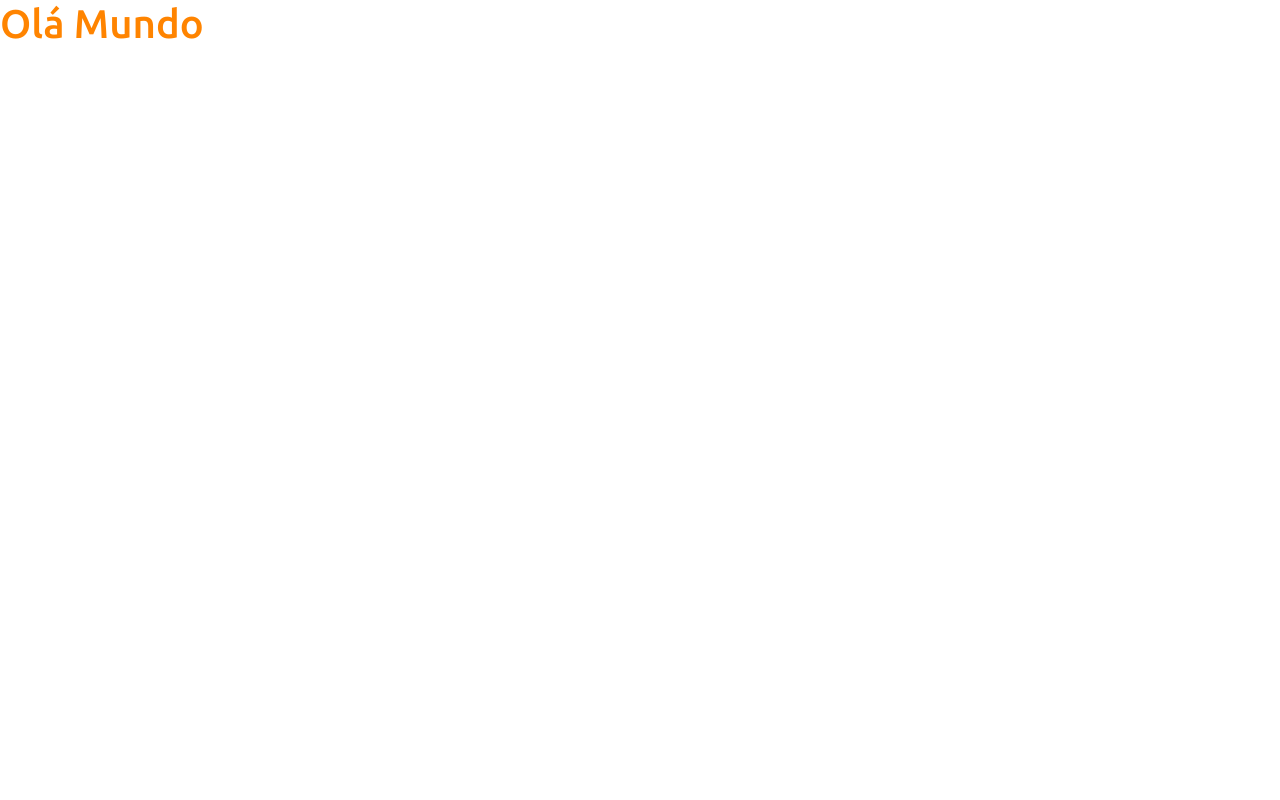
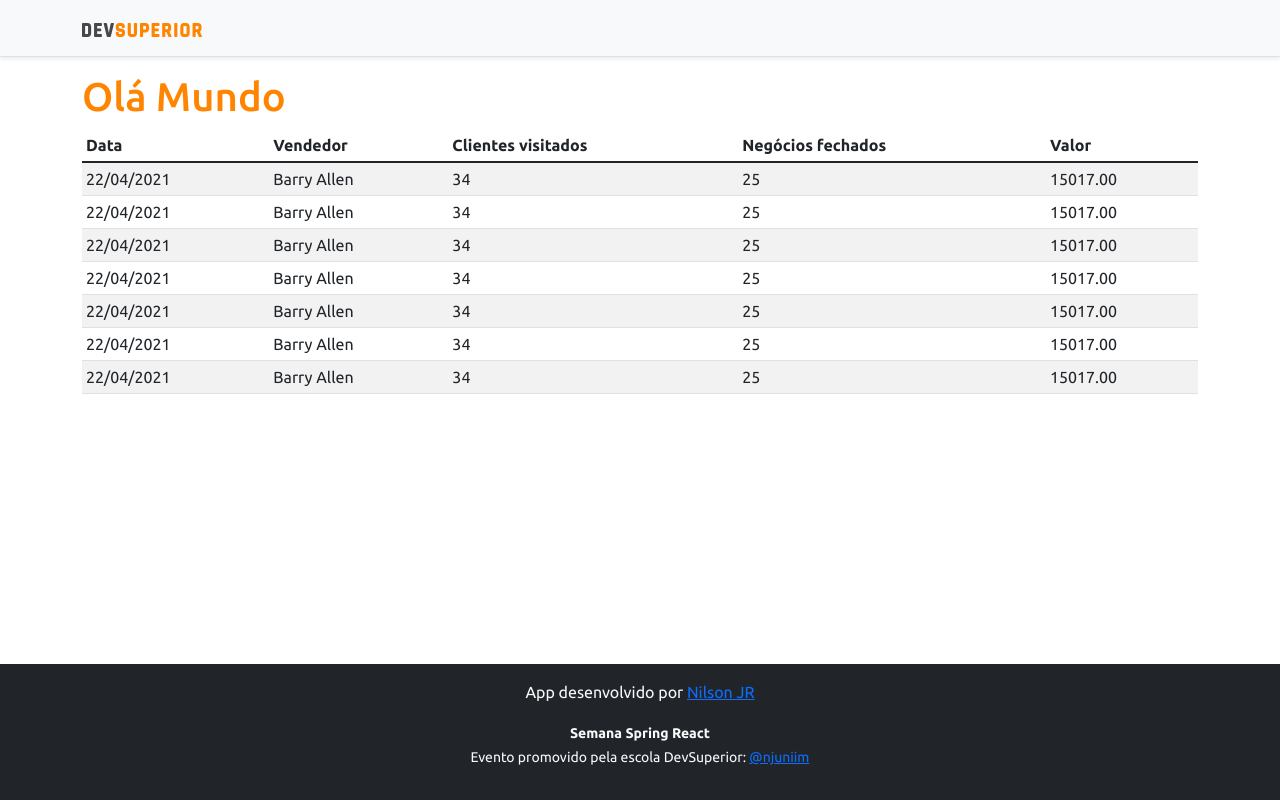
Before and after one commit to nilsonjrw3/projeto-sds3, a React (Create React App) app in the folder frontend/: page / in a window 1280 px wide. Built offline with nearby package versions, Linux system fonts and the light colour scheme.

Commit message:
Basic static components

```diff
--- a/frontend/src/App.tsx
+++ b/frontend/src/App.tsx
@@ -1,10 +1,18 @@
+import NavBar from "components/NavBar";
+import Footer from "components/Footer";
+import DataTable from "components/DataTable";
 
 function App() {
   return (
-    <div >
+    <>
+    <NavBar />
+    <div className="container" >
       <h1 className="text-primary">Olá Mundo</h1>
+
+    <DataTable />
     </div>
-
+    <Footer />
+    </>
   );
 }
 
--- /dev/null
+++ b/frontend/src/components/DataTable/index.tsx
@@ -0,0 +1,79 @@
+const DataTable = () => {
+    return (
+
+        <div className="table-responsive">
+    <table className="table table-striped table-sm">
+        <thead>
+            <tr>
+                <th>Data</th>
+                <th>Vendedor</th>
+                <th>Clientes visitados</th>
+                <th>Negócios fechados</th>
+                <th>Valor</th>
+            </tr>
+        </thead>
+        <tbody>
+            <tr>
+                <td>22/04/2021</td>
+                <td>Barry Allen</td>
+                <td>34</td>
+                <td>25</td>
+                <td>15017.00</td>
+            </tr>
+
+            <tr>
+                <td>22/04/2021</td>
+                <td>Barry Allen</td>
+                <td>34</td>
+                <td>25</td>
+                <td>15017.00</td>
+            </tr>
+
+            <tr>
+                <td>22/04/2021</td>
+                <td>Barry Allen</td>
+                <td>34</td>
+                <td>25</td>
+                <td>15017.00</td>
+            </tr>
+
+            <tr>
+                <td>22/04/2021</td>
+                <td>Barry Allen</td>
+                <td>34</td>
+                <td>25</td>
+                <td>15017.00</td>
+            </tr>
+
+            <tr>
+                <td>22/04/2021</td>
+                <td>Barry Allen</td>
+                <td>34</td>
+                <td>25</td>
+                <td>15017.00</td>
+            </tr>
+
+            <tr>
+                <td>22/04/2021</td>
+                <td>Barry Allen</td>
+                <td>34</td>
+                <td>25</td>
+                <td>15017.00</td>
+            </tr>
+
+            <tr>
+                <td>22/04/2021</td>
+                <td>Barry Allen</td>
+                <td>34</td>
+                <td>25</td>
+                <td>15017.00</td>
+            </tr>
+        </tbody>
+    </table>
+</div>
+
+
+    );
+}
+
+export default DataTable;
--- /dev/null
+++ b/frontend/src/components/Footer/index.tsx
@@ -0,0 +1,16 @@
+const Footer = () => {
+    return (
+
+        <footer className="footer mt-auto py-3 bg-dark">
+            <div className="container">
+                <p className="text-light">App desenvolvido por <a href="https://github.com/nilsonjrw3" target="_blank" rel="noreferrer">Nilson JR</a></p>
+                <p className="text-light"><small><strong>Semana Spring React</strong><br />
+                    Evento promovido pela escola DevSuperior: <a href="https://instagram.com/njuniim" target="_blank" rel="noreferrer">@njuniim</a></small></p>
+            </div>
+        </footer>
+
+
+    );
+}
+
+export default Footer;
--- /dev/null
+++ b/frontend/src/components/NavBar/index.tsx
@@ -0,0 +1,15 @@
+import ImgDsDark from 'assets/img/ds-dark.svg';
+const NavBar = () => {
+  return (
+    <div className="d-flex flex-column flex-md-row align-items-center p-3 px-md-4 mb-3 bg-light border-bottom shadow-sm">
+      <div className="container">
+        <nav className="my-2 my-md-0 mr-md-3">
+          <img src={ImgDsDark} alt="DevSuperior" width="120" />
+        </nav>
+      </div>
+    </div>
+
+  );
+}
+
+export default NavBar;
```
Also changed, not shown: frontend/src/assets/img/ds-dark.svg (added).
